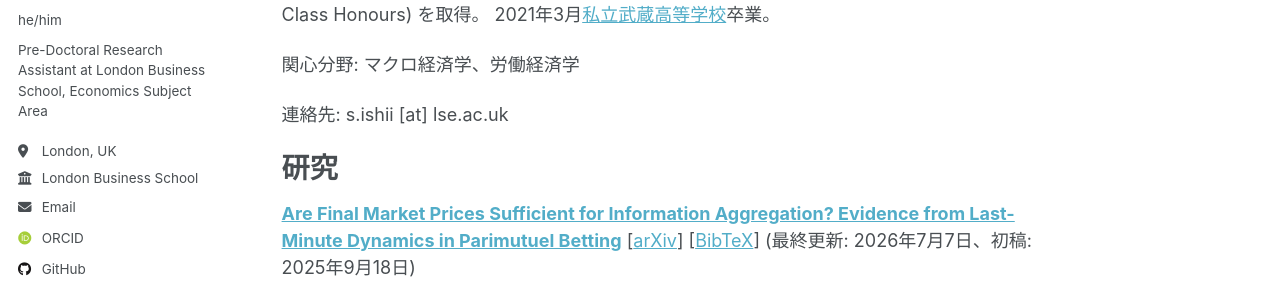
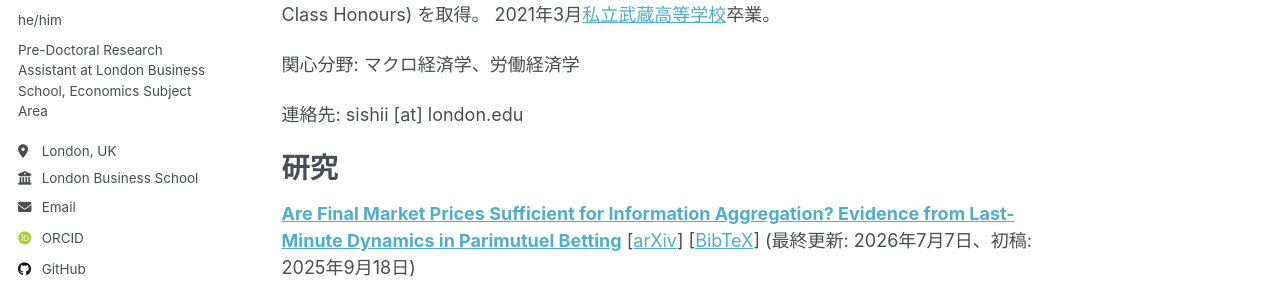
Before and after one commit to sishii0418/sishii0418.github.io, a Jekyll site: the page built from _pages/japanese.md, in a window 1280 px wide and 900 px high. Shown: the part 326-618 px from the top of the window. Built offline with Jekyll 4.4.1, drawn with Linux system fonts in a browser that asks for light colours; some web fonts are replaced; a script that is not in the unit is left out.

Commit message:
updated email address

```diff
--- a/_config.yml
+++ b/_config.yml
@@ -30,7 +30,7 @@ author:
   location         : "London, UK"
   employer         : "London Business School"
   uri              : # URL
-  email            : "s.ishii@lse.ac.uk"
+  email            : "sishii@london.edu"
 
   # Academic websites
   academia         : # URL
--- a/_pages/japanese.md
+++ b/_pages/japanese.md
@@ -18,7 +18,7 @@ redirect_from:
 
 関心分野: マクロ経済学、労働経済学
 
-連絡先: s.ishii [at] lse.ac.uk
+連絡先: sishii [at] london.edu
 
 研究
 =====
```
Also changed, not shown: _pages/about.md (+1 -1 lines).
